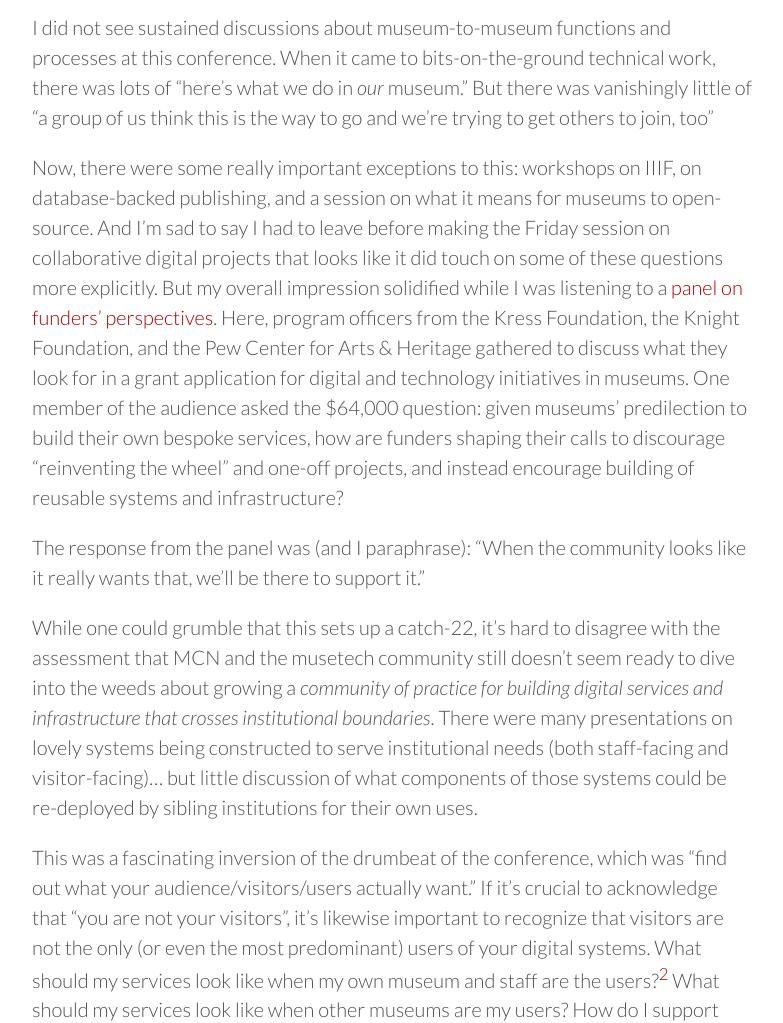
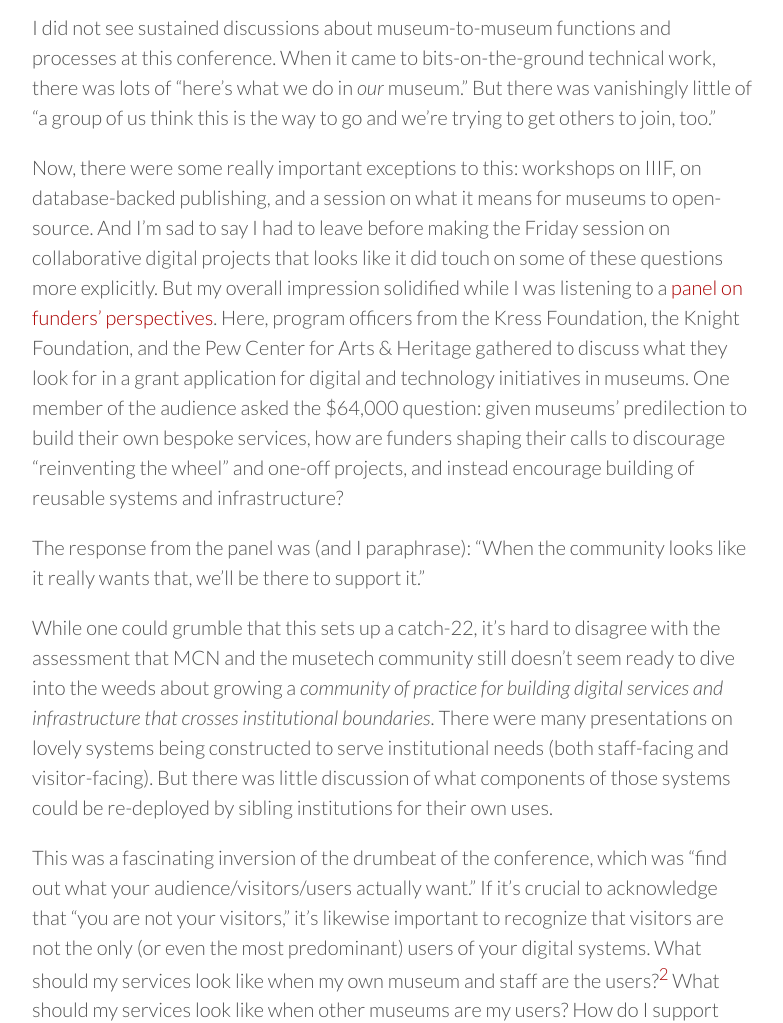
Before and after one commit to mdlincoln/mdlincoln.github.io, a Jekyll site: the page built from _posts/2017-11-17-only-connect-mcn.md, in a window 1280 px wide and 1400 px high, scrolled down 1342 px. Shown: the part 185-1208 px from the top of the window, without its empty margins (248-1031 px from the left). Built offline with Jekyll 4.4.1, drawn with Linux system fonts in a browser that asks for light colours; nearby versions of some CDN libraries; comment, search, counter and statistics services are not loaded; some of the changed text lies outside the part shown.

Commit message:
small typos in MCN post

```diff
--- a/_posts/2017-11-17-only-connect-mcn.md
+++ b/_posts/2017-11-17-only-connect-mcn.md
@@ -37,7 +37,7 @@
 
 I did not see sustained discussions about museum-to-museum functions and processes at this conference.
 When it came to bits-on-the-ground technical work, there was lots of "here's what we do in _our_ museum."
-But there was vanishingly little of "a group of us think this is the way to go and we're trying to get others to join, too"
+But there was vanishingly little of "a group of us think this is the way to go and we're trying to get others to join, too."
 
 Now, there were some really important exceptions to this: workshops on IIIF, on database-backed publishing, and a session on what it means for museums to open-source.
 And I'm sad to say I had to leave before making the Friday session on collaborative digital projects that looks like it did touch on some of these questions more explicitly.
@@ -52,17 +52,18 @@
 [w3c]: https://www.w3.org/community/art/
 
 While one could grumble that this sets up a catch-22, it's hard to disagree with the assessment that MCN and the musetech community still doesn't seem ready to dive into the weeds about growing a _community of practice for building digital services and infrastructure that crosses institutional boundaries_.
-There were many presentations on lovely systems being constructed to serve institutional needs (both staff-facing and visitor-facing)... but little discussion of what components of those systems could be re-deployed by sibling institutions for their own uses.
+There were many presentations on lovely systems being constructed to serve institutional needs (both staff-facing and visitor-facing).
+But there was little discussion of what components of those systems could be re-deployed by sibling institutions for their own uses.
 
 [ch_api]: https://labs.cooperhewitt.org/2014/the-api-at-the-center-of-the-museum/
 
 This was a fascinating inversion of the drumbeat of the conference, which was "find out what your audience/visitors/users actually want."
-If it's crucial to acknowledge that "you are not your visitors", it's likewise important to recognize that visitors are not the only (or even the most predominant) users of your digital systems.
+If it's crucial to acknowledge that "you are not your visitors," it's likewise important to recognize that visitors are not the only (or even the most predominant) users of your digital systems.
 What should my services look like when my own museum and staff are the users?[^2]
 What should my services look like when other museums are my users?
 How do I support visitors and users who don't view my museum as the extent of the known universe, but want to aggregate my collections with other institutions?
 
-[^2]: [See Cooper Hewitt Labs on dogfooding their API][ch_api]
+[^2]: [See Cooper Hewitt Labs on dogfooding their API.][ch_api]
 
 If MCN2017 wasn't taking strides towards addressing these questions, you could see those questions being asked between the lines in sessions like that on the challenges of open sourcing.
 Opening your data, or your source code, may ensure someone is able to access it... but it does not necessarily help them use it.
```
Also changed, not shown: other parts of _posts/2017-11-17-only-connect-mcn.md (+1 -1 lines).
